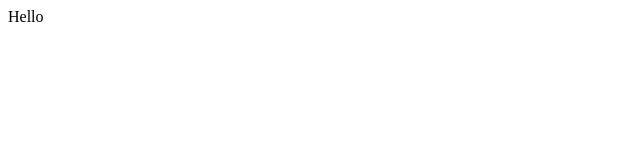
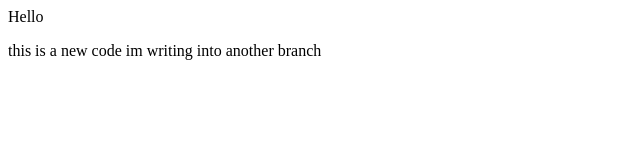
Before and after one commit to AkshajInturi/localRepo2, a plain HTML site: page index.html in a window 1280 px wide. Shown: the whole page, without its empty margins (0-640 px from the left). Drawn offline with Linux system fonts and the light colour scheme.

Commit message:
added something new

```diff
--- a/index.html
+++ b/index.html
@@ -1,3 +1,4 @@
 <p>
     Hello
 </p>
+<p>this is a new code im writing into another branch</p>
```
